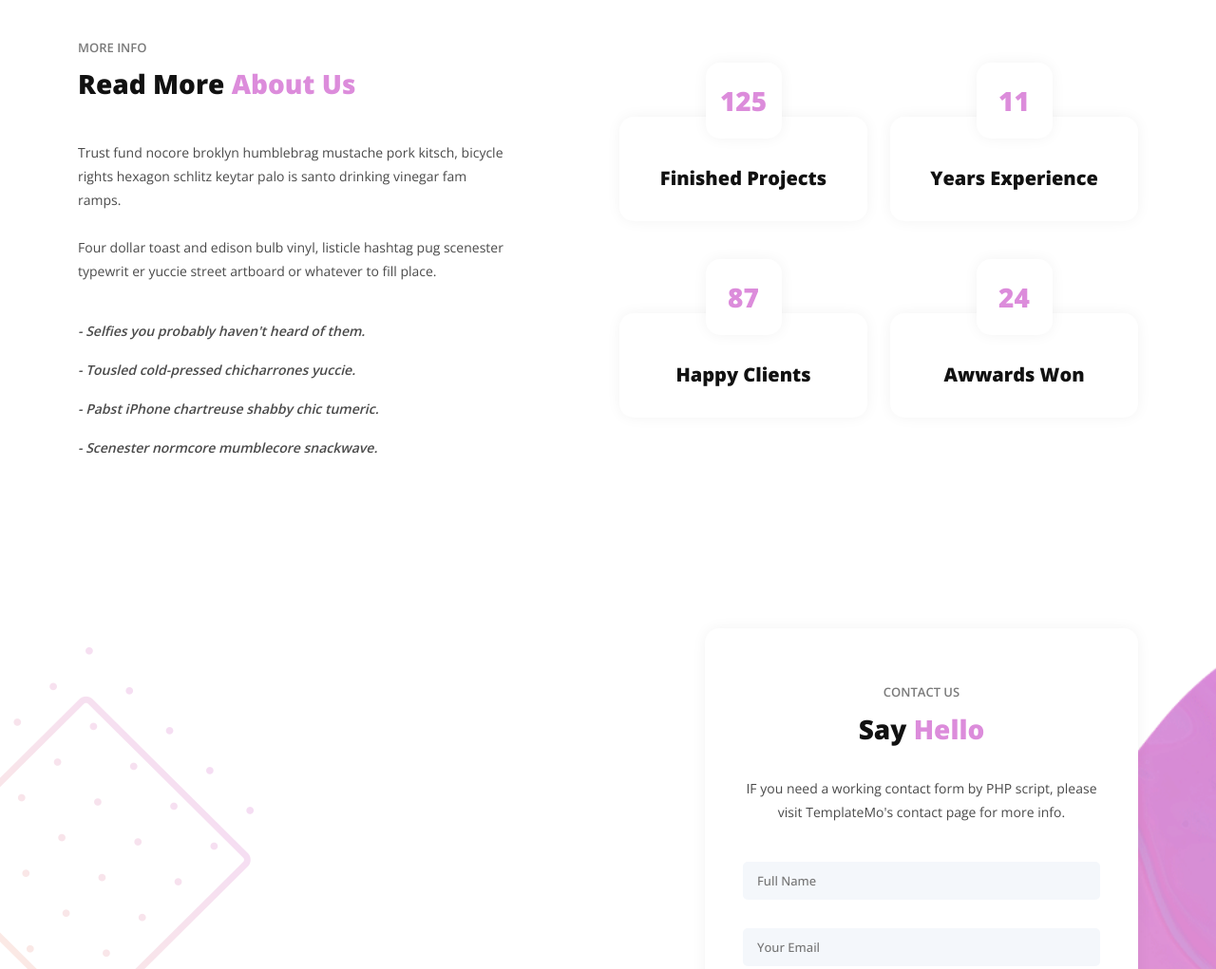
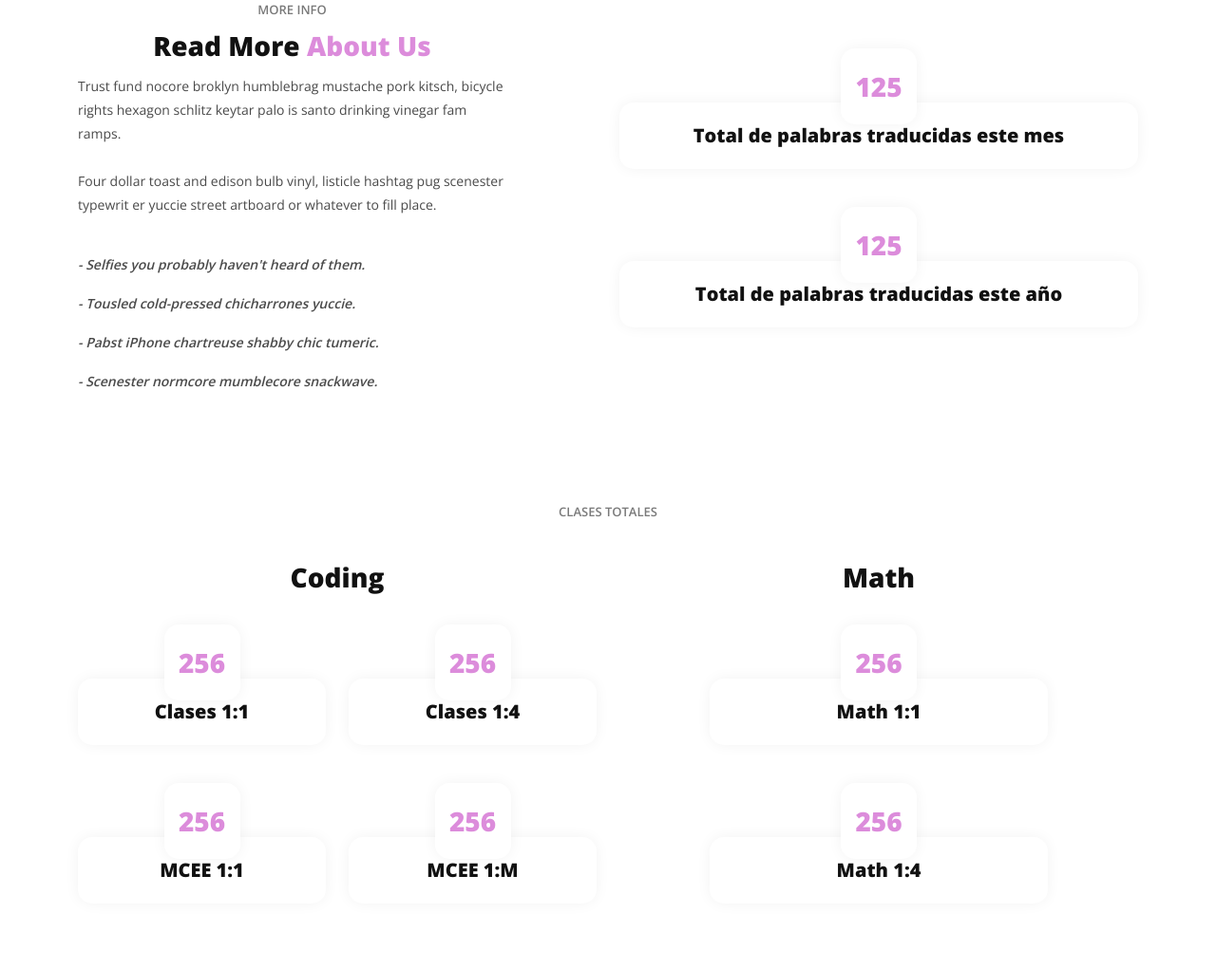
Before and after one commit to bjsfsmx-0544/translationMX, a plain HTML site: page metrics.html in a window 1280 px wide. Shown: the part 495-1516 px from the top of the page at 95% size. Drawn offline with nearby package versions, Linux system fonts and the light colour scheme.

Commit message:
v1.21
Se modifico la página de métricas.   Se crearon dos módulos con 8 métricas de interés

```diff
--- a/assets/css/templatemo-eduwell-style.css
+++ b/assets/css/templatemo-eduwell-style.css
@@ -200,7 +200,7 @@ body {
 }
 
 section {
-  margin-top: 140px;
+  margin-top: 100px;
 }
 
 #contact-section {
@@ -1728,8 +1728,8 @@ contact us page
 */
 
 section.more-info .section-heading {
-  margin-bottom: 40px;
-  text-align: left;
+  margin-bottom: 10px;
+  text-align: center;
 }
 
 section.more-info p {
@@ -1781,9 +1781,15 @@ section.more-info .count-area-content .count-title {
   font-size: 20px;
   font-weight: 900;
   color: #111;
-  padding: 50px 30px 30px 30px;
+  padding: 20px 20px 20px 20px;
   position: relative;
   z-index: 1;
+}
+
+.custom-color {
+  background-color: rgba(104, 64, 98, 0.486);
+  border-radius: 15px;
+
 }
 
 
--- a/metrics.html
+++ b/metrics.html
@@ -71,19 +71,21 @@ https://templatemo.com/tm-573-eduwell
   </header>
   <!-- ***** Header Area End ***** -->
 
+  <!-- ***** Title ***** -->
   <section class="page-heading">
     <div class="container">
       <div class="row">
         <div class="col-lg-12">
           <div class="header-text">
-            <h4>Say Hello EduWell</h4>
-            <h1>Contact Us</h1>
+            <h4>MÉTRICAS</h4>
+            <h1>Nuestros números</h1>
           </div>
         </div>
       </div>
     </div>
   </section>
 
+  <!-- ***** More info text ***** -->
   <section class="more-info">
     <div class="container">
       <div class="row">
@@ -106,28 +108,85 @@ https://templatemo.com/tm-573-eduwell
         </div>
         <div class="col-lg-6 offset-lg-1 align-self-center">
           <div class="row">
-            <div class="col-6">
+            <div class="col-lg">
               <div class="count-area-content">
                 <div class="count-digit">125</div>
-                <div class="count-title">Finished Projects</div>
+                <div class="count-title">Total de palabras traducidas este mes</div>
               </div>
             </div>
-            <div class="col-6">
+          </div>
+          <div class="row">
+            <div class="col-lg">
               <div class="count-area-content">
-                <div class="count-digit">11</div>
-                <div class="count-title">Years Experience</div>
+                <div class="count-digit">125</div>
+                <div class="count-title">Total de palabras traducidas este año</div>
               </div>
             </div>
-            <div class="col-6">
+          </div>
+        </div>
+      </div>
+    </div>
+  </section>
+
+  <!-- ***** More info text ***** -->
+  <section class="more-info">
+    <div class="container">
+      <div class="row">
+        <div class="col-lg-12">
+          <div class="section-heading">
+            <h6>Clases totales</h6>
+          </div>
+        </div>
+      </div>
+      <div class="row">
+        <div class="col-lg-6">
+          <div class="section-heading">
+            <h4>Coding</h4>
+          </div>
+        </div>
+        <div class="col-lg-6">
+          <div class="section-heading">
+            <h4>Math</h4>
+          </div>
+        </div>
+      </div>
+      <div class="row">
+        <div class="col-lg-12 align-self-center">
+          <div class="row">
+            <div class="col-3">
               <div class="count-area-content">
-                <div class="count-digit">87</div>
-                <div class="count-title">Happy Clients</div>
+                <div class="count-digit">256</div>
+                <div class="count-title">Clases 1:1</div>
               </div>
             </div>
-            <div class="col-6">
+            <div class="col-lg-3">
               <div class="count-area-content">
-                <div class="count-digit">24</div>
-                <div class="count-title">Awwards Won</div>
+                <div class="count-digit">256</div>
+                <div class="count-title">Clases 1:4</div>
+              </div>
+            </div>
+            <div class="col-lg-4 offset-lg-1">
+              <div class="count-area-content">
+                <div class="count-digit">256</div>
+                <div class="count-title">Math 1:1</div>
+              </div>
+            </div>
+            <div class="col-lg-3">
+              <div class="count-area-content">
+                <div class="count-digit">256</div>
+                <div class="count-title">MCEE 1:1</div>
+              </div>
+            </div>
+            <div class="col-lg-3">
+              <div class="count-area-content">
+                <div class="count-digit">256</div>
+                <div class="count-title">MCEE 1:M</div>
+              </div>
+            </div>
+            <div class="col-lg-4 offset-lg-1">
+              <div class="count-area-content">
+                <div class="count-digit">256</div>
+                <div class="count-title">Math 1:4</div>
               </div>
             </div>
           </div>
@@ -189,7 +248,7 @@ https://templatemo.com/tm-573-eduwell
         <div class="col-lg-12">
           <p class="copyright">Designed by TemplateMo | Adapted by BFS MX <br> Copyright © 2022
 
-          <!-- <br>Design: <a rel="sponsored" href="https://templatemo.com" target="_blank">TemplateMo</a></p> -->
+            <!-- <br>Design: <a rel="sponsored" href="https://templatemo.com" target="_blank">TemplateMo</a></p> -->
         </div>
       </div>
     </div>
```
Also changed, not shown: faq.html (+2 -19 lines).
